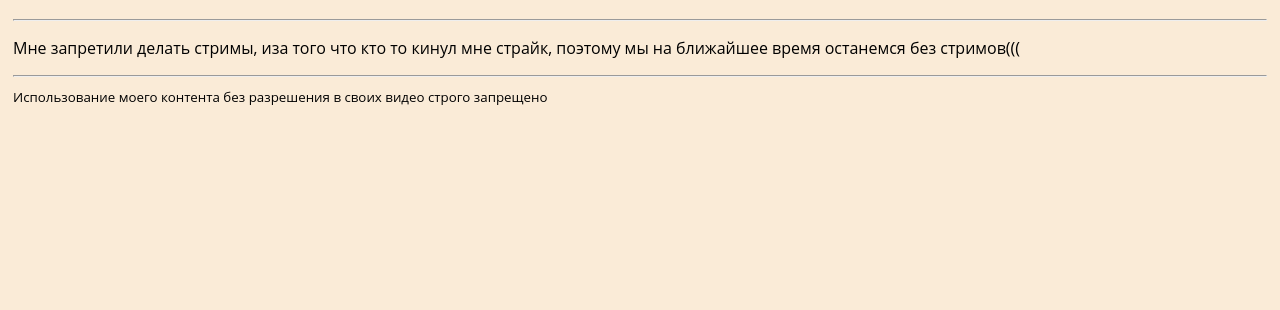
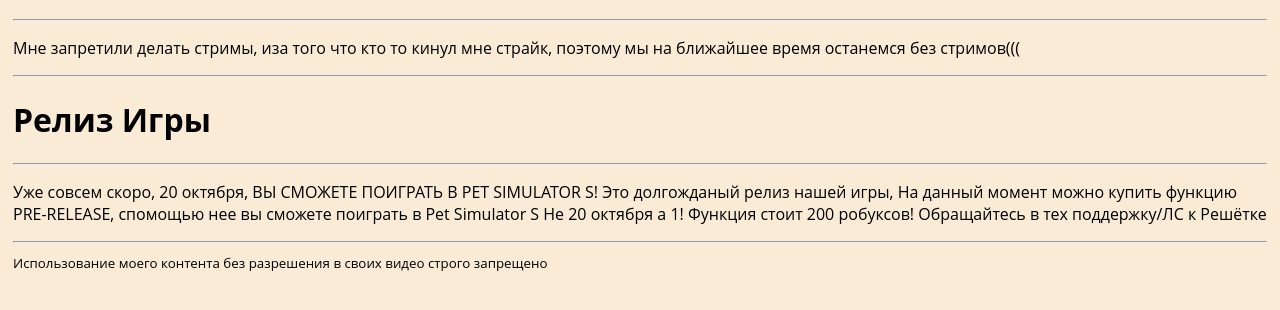
Before and after one commit to stepanekbsnz-lang/Lattice-News, a plain HTML site: page news/new1/index.html in a window 1280 px wide. Shown: the part 180-490 px from the top of the page. Drawn offline with Linux system fonts and the light colour scheme.

Commit message:
Update index.html

```diff
--- a/news/new1/index.html
+++ b/news/new1/index.html
@@ -16,6 +16,12 @@
         <p> </p>
         <p>Мне запретили делать стримы, иза того что кто то кинул мне страйк, поэтому мы на ближайшее время останемся без стримов(((</p>
         <hr>
+         <h1>Релиз Игры</h1>
+        <hr>
+        <p>Уже совсем скоро, 20 октября, ВЫ СМОЖЕТЕ ПОИГРАТЬ В PET SIMULATOR S! Это долгожданый релиз нашей игры,
+            На данный момент можно купить функцию PRE-RELEASE, спомощью нее вы сможете поиграть в Pet Simulator S
+        Не 20 октября а 1! Функция стоит 200 робуксов! Обращайтесь в тех поддержку/ЛС к Решётке</p>
+        <hr>
         <small>Использование моего контента без разрешения в своих видео строго запрещено</small>
     </body>
 </html>
```
